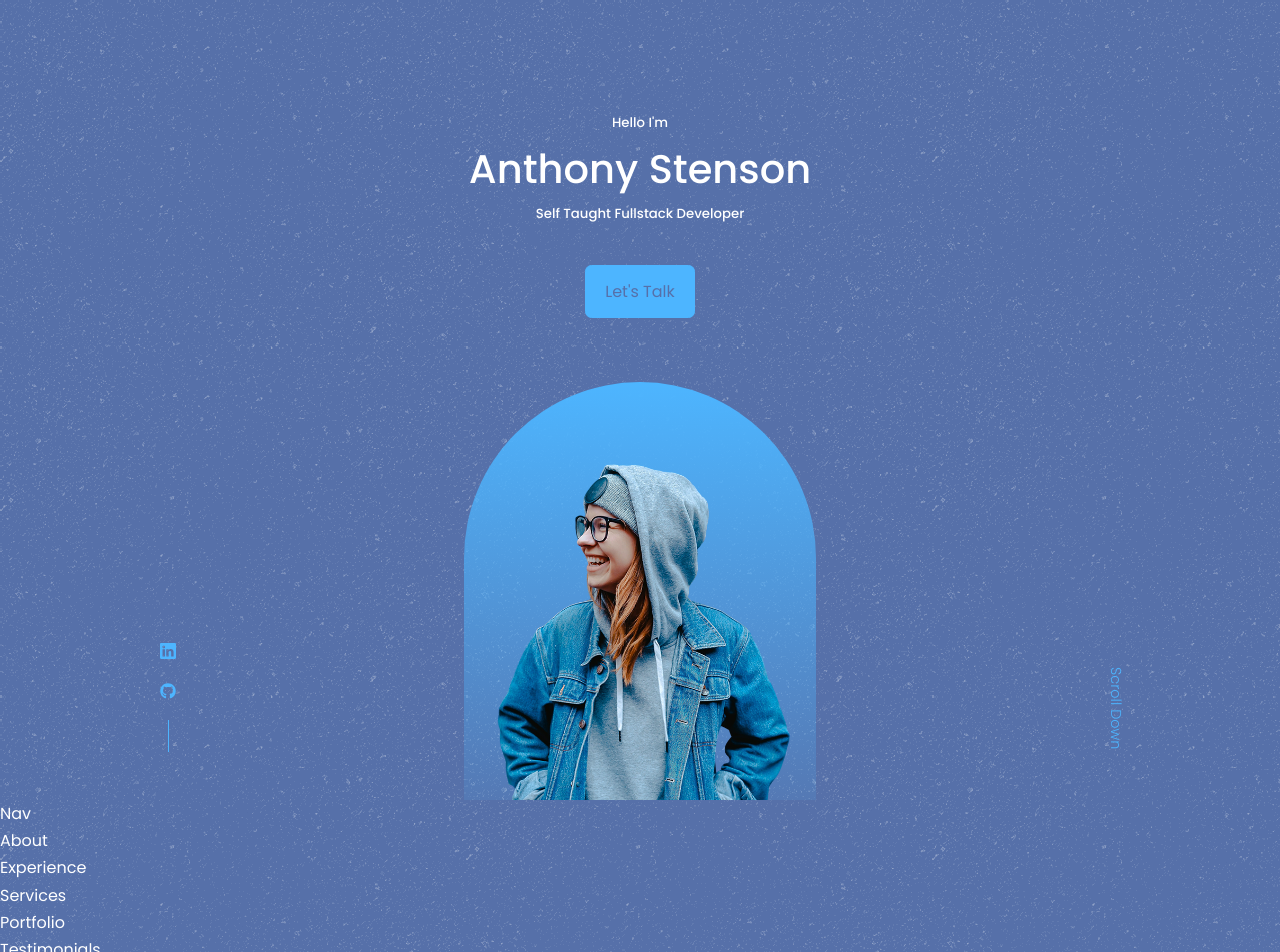
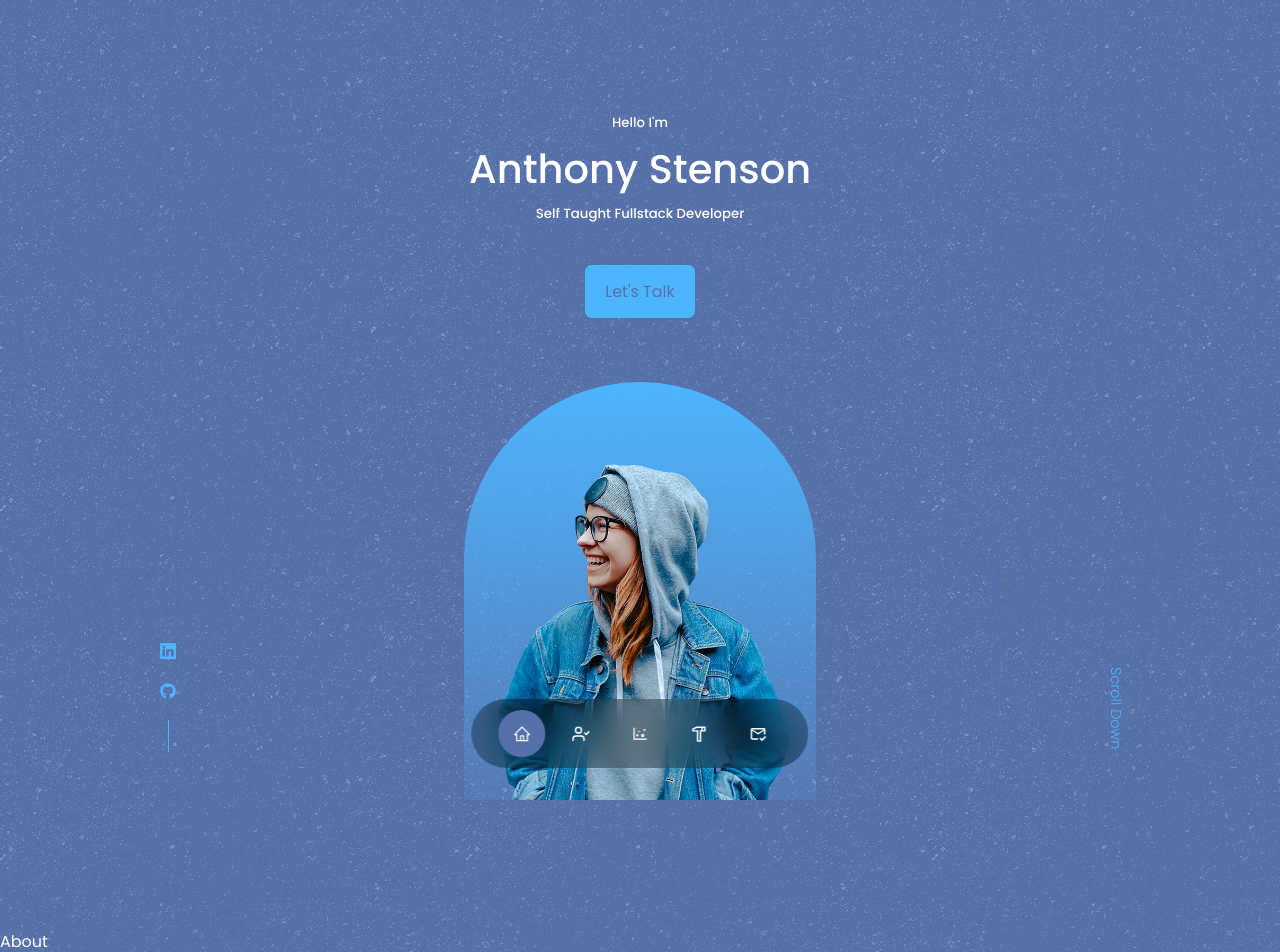
Before and after one commit to stens0n/2022PortfolioWebsite, a React (Create React App) app: page / in a window 1280 px wide. Shown: the top 952 px of the page. Built offline with nearby package versions, Linux system fonts and the light colour scheme.

Commit message:
floating nav component

```diff
--- a/src/components/about/About.jsx
+++ b/src/components/about/About.jsx
@@ -3,7 +3,7 @@
 
 const About = () => {
   return (
-    <div>About</div>
+    <section id='about'> About </section>
   )
 };
 
--- a/src/components/contact/Contact.jsx
+++ b/src/components/contact/Contact.jsx
@@ -3,7 +3,7 @@
 
 const Contact = () => {
   return (
-    <div>Contact</div>
+    <section id='contact'>Contact </section>
   )
 }
 
--- a/src/components/experience/Experience.jsx
+++ b/src/components/experience/Experience.jsx
@@ -3,7 +3,7 @@
 
 const Experience = () => {
   return (
-    <div>Experience</div>
+    <section id='experience'>Experience</section>
   )
 }
 
--- a/src/components/nav/Nav.jsx
+++ b/src/components/nav/Nav.jsx
@@ -1,10 +1,38 @@
 import React from 'react';
 import './nav.css';
+import {AiOutlineHome} from 'react-icons/ai';
+import {FiUserCheck} from 'react-icons/fi';
+import {AiOutlineDotChart} from 'react-icons/ai';
+import {RiHammerLine} from 'react-icons/ri';
+import {MdOutlineMarkEmailRead} from 'react-icons/md';
+import { useState } from 'react';
+
 
 const Nav = () => {
+  const [activeNav, setActiveNav] = useState('#')
+
   return (
-    <div>Nav</div>
+    <nav>
+      <a href="#"
+      className={activeNav === '#' ? 'active' : ''}
+      onClick={() => setActiveNav('#')}> <AiOutlineHome /> </a>
+
+      <a href="#about" onClick={() => setActiveNav('#about')}
+      className={activeNav === '#about' ? 'active' : ''} > <FiUserCheck /> </a>
+
+      <a href="#experience"
+      onClick={() => setActiveNav('#experience')}
+      className={activeNav === '#experience' ? 'active' : ''}> <AiOutlineDotChart /> </a>
+
+      <a href="#services"
+      onClick={() => setActiveNav('#services')}
+      className={activeNav === '#services' ? 'active' : ''}> <RiHammerLine /> </a>
+
+      <a href="#contact"
+      onClick={() => setActiveNav('#contact')}
+      className={activeNav === '#contact' ? 'active' : ''}> <MdOutlineMarkEmailRead /> </a>
+    </nav>
   )
 }
 
-export default Nav
+export default Nav;
--- a/src/components/nav/nav.css
+++ b/src/components/nav/nav.css
@@ -0,0 +1,33 @@
+nav {
+    background: rgba(0, 0, 0, 0.3);
+    width: max-content;
+    display: block;
+    padding: 0.7rem 1.7rem;
+    z-index: 2;
+    position: fixed;
+    left: 50%;
+    transform: translateX(-50%);
+    bottom: 2rem;
+    display: flex;
+    gap: 0.8rem;
+    border-radius: 3rem;
+    backdrop-filter: blur(15px);
+}
+
+nav a {
+    background: transparent;
+    padding: 0.9rem;
+    border-radius: 50%;
+    display: flex;
+    color: var(--color-light);
+    font-size: 1.1rem;
+}
+
+nav a:hover {
+    background: rgba(0, 0, 0, 0.32);
+}
+
+nav a.active {
+    background: var(--color-bg);
+    color: var(--color-white);
+}
--- a/src/components/portfolio/Portfolio.jsx
+++ b/src/components/portfolio/Portfolio.jsx
@@ -3,7 +3,7 @@
 
 const Portfolio = () => {
   return (
-    <div>Portfolio</div>
+    <section id='portfolio'>Portfolio</section>
   )
 }
 
--- a/src/components/services/Services.jsx
+++ b/src/components/services/Services.jsx
@@ -3,8 +3,8 @@
 
 const Services = () => {
   return (
-    <div>Services</div>
+    <section id='services'>Services</section>
   )
 }
 
-export default Services
+export default Services;
--- a/src/components/testimonials/Testimonials.jsx
+++ b/src/components/testimonials/Testimonials.jsx
@@ -3,7 +3,7 @@
 
 const Testimonials = () => {
   return (
-    <div>Testimonials</div>
+    <section id='testimonials'>Testimonials</section>
   )
 }
 
--- a/src/index.css
+++ b/src/index.css
@@ -58,6 +58,7 @@
 
 section {
     margin-top: 8rem;
+    height: 100vh;
 }
 
 section > h2,
```
